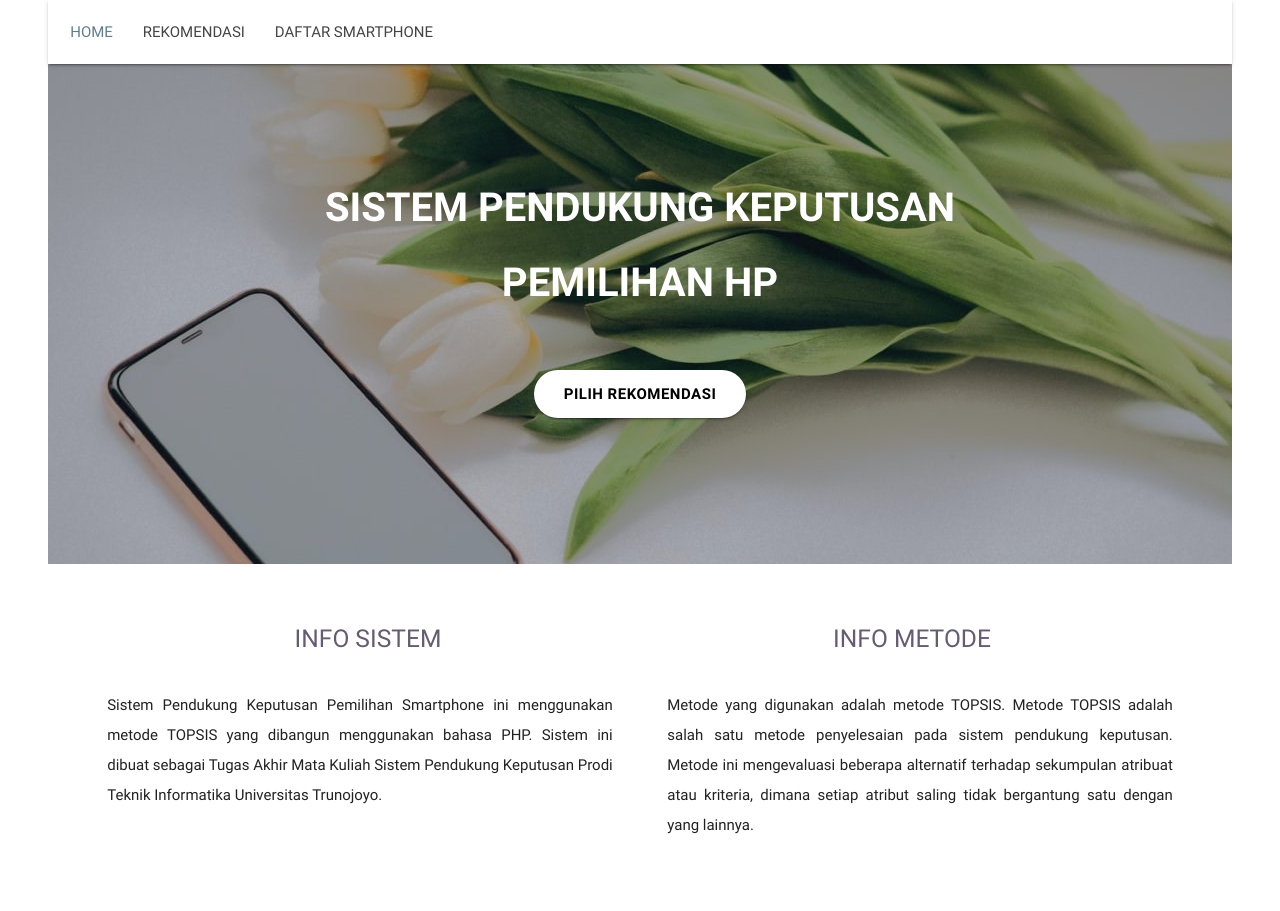
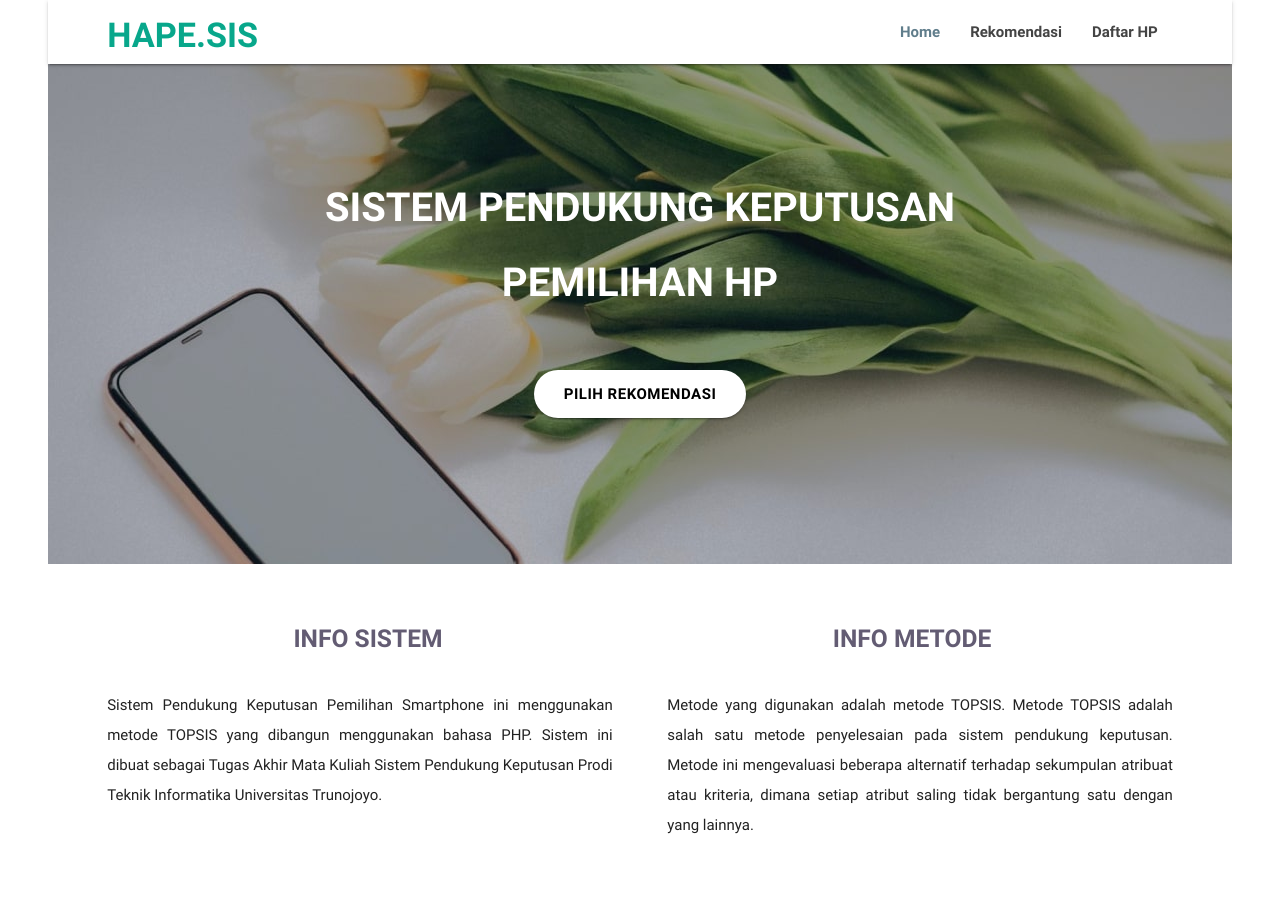
Before and after one commit to Hapsarip/hape.sis, a PHP site: page / in a window 1280 px wide. Run offline with PHP 8.4, Linux system fonts and the light colour scheme; some libraries are stand-ins or nearby versions.

Commit message:
fix: home

```diff
--- /dev/null
+++ b/components/navbar.php
@@ -0,0 +1,15 @@
+<nav>
+    	<div class="container" style="display:flex; flex-direction:row; justify-content: space-between;">
+						<div>
+							<h4 style="color:#08A78B; font-weight:bolder;">HAPE.SIS</h4>
+						</div>
+						<div class="nav-wrapper" style="color:black; font-weight:bold;">
+								<ul class="left" style="margin-left: -52px;">
+									<li><a class="active" href="index.php">Home</a></li>
+									<li><a href="rekomendasi.php">Rekomendasi</a></li>
+									<li><a href="daftar_hp.php">Daftar HP</a></li>
+								</ul>
+						</div>
+
+        </div>
+</nav>
--- a/index.php
+++ b/index.php
@@ -32,18 +32,13 @@
 </head>
 <body>
 	<div class="navbar-fixed">
-	<nav>
-    	<div class="container">
-						<div class="nav-wrapper">
-								<ul class="left" style="margin-left: -52px;">
-									<li><a class="active" href="index.php">HOME</a></li>
-									<li><a href="rekomendasi.php">REKOMENDASI</a></li>
-									<li><a href="daftar_hp.php">DAFTAR SMARTPHONE</a></li>
-								</ul>
-						</div>
 
-        </div>
-		</nav>
+	<!-- navbar -->
+	<?php
+	include 'components/navbar.php'
+	?>
+	<!-- navbar -->
+
 		</div>
     <!-- Body Start -->
 
@@ -64,16 +59,16 @@
 		<!-- Jumbotron End -->
 
 	<!-- Info Start -->
-	<div style="background-color: white">
+	<div style="background-color: white;">
 		<div class="container">
 		    <div class="section-card" style="padding: 36px 0px">
 		    	<div class="row">
 		    		<div class="col s6">
-			    		<center><h5 class="header" style="margin-left: 0px; margin-bottom: 0px; margin-top: 25px; color: #635c73">INFO SISTEM</h5></center><br>
+			    		<center><h5 class="header" style="margin-left: 0px; margin-bottom: 0px; margin-top: 25px; color: #635c73; font-weight:bold;">INFO SISTEM</h5></center><br>
 			    		<p style="text-align: justify; padding-right: 16px;">Sistem Pendukung Keputusan Pemilihan Smartphone ini menggunakan metode TOPSIS yang dibangun menggunakan bahasa PHP. Sistem ini dibuat sebagai Tugas Akhir Mata Kuliah Sistem Pendukung Keputusan Prodi Teknik Informatika Universitas Trunojoyo. </p>
 						</div>
 			    	<div class="col s6">
-			    		<center><h5 class="header" style="margin-left: 0px; margin-bottom: 0px; margin-top: 25px; color: #635c73">INFO METODE</h5></center><br>
+			    		<center><h5 class="header" style="margin-left: 0px; margin-bottom: 0px; margin-top: 25px; color: #635c73; font-weight:bold;">INFO METODE</h5></center><br>
 							<p style="text-align: justify; padding-left: 16px;">Metode yang digunakan adalah metode TOPSIS. Metode TOPSIS adalah salah satu metode penyelesaian pada sistem pendukung keputusan. Metode ini mengevaluasi beberapa alternatif terhadap sekumpulan atribuat atau kriteria, dimana setiap atribut saling tidak bergantung satu dengan yang lainnya.
 							</p>
 							</div>
```
Also changed, not shown: daftar_hp.php (+5 -11 lines), hasil.php (+5 -12 lines), rekomendasi.php (+5 -12 lines).
